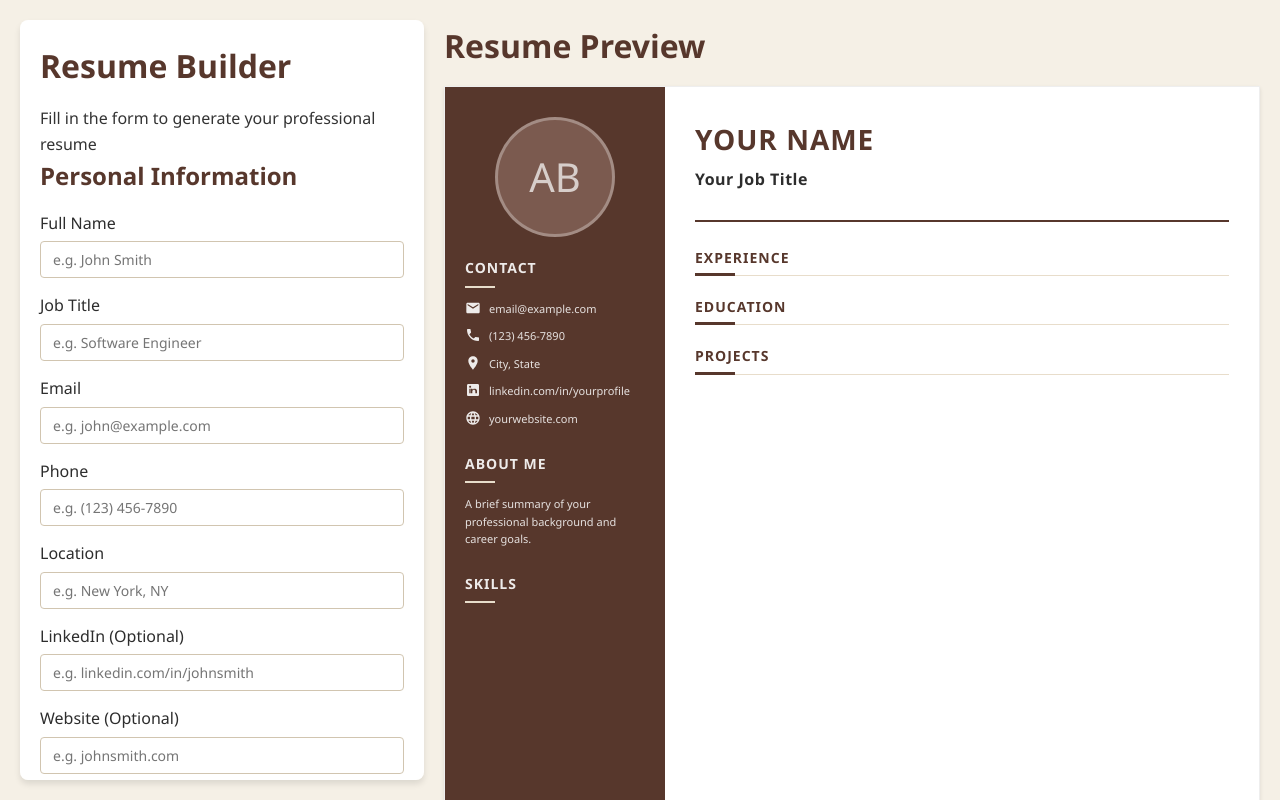
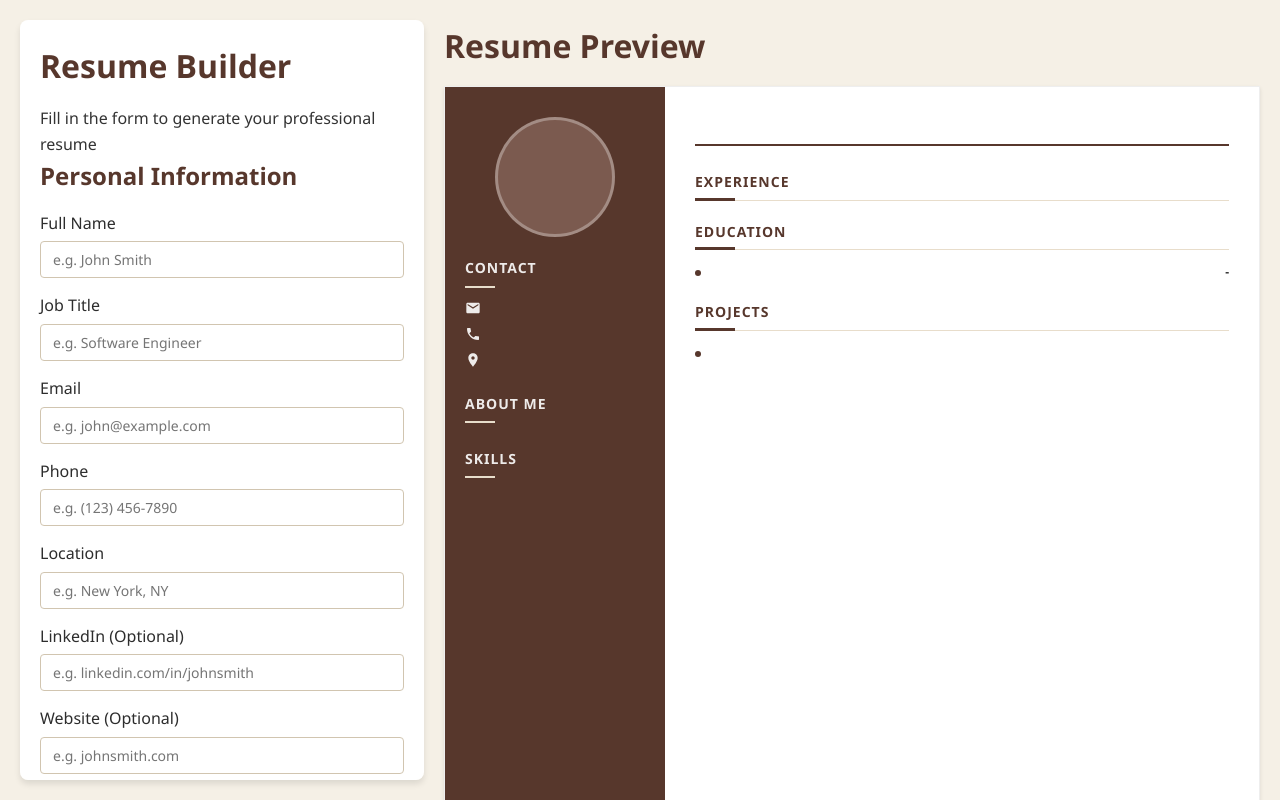
Before and after one commit to BDS-001/FormatMyCV, a React (Vite) app: page / in a window 1280 px wide. Shown: the top 800 px of the page. Built offline with nearby package versions, Linux system fonts and the light colour scheme.

Commit message:
update: preview uses resume data from provider

```diff
--- a/src/components/Preview/AboutMeSection.jsx
+++ b/src/components/Preview/AboutMeSection.jsx
@@ -1,9 +1,18 @@
+import { useMemo } from 'react';
+import useResume from '../../context/resumeContext';
+
 export default function AboutMeSection() {
+    const { resumeData } = useResume();
+
+    const summary = useMemo(() => {
+        return resumeData.personalInfo.summary || '';
+    }, [resumeData.personalInfo.summary]);
+
     return (
         <div className="sidebar-section">
             <div className="sidebar-section-title">About Me</div>
             <div className="sidebar-section-content" id="sidebarSummary">
-                A brief summary of your professional background and career goals.
+                {summary}
             </div>
         </div>
     );
--- a/src/components/Preview/ContactSection.jsx
+++ b/src/components/Preview/ContactSection.jsx
@@ -1,4 +1,27 @@
+import { useMemo } from 'react';
+import useResume from '../../context/resumeContext';
+
 export default function ContactSection() {
+    const { resumeData } = useResume();
+
+    const contactData = useMemo(() => {
+        return {
+            email: resumeData.personalInfo.email,
+            phone: resumeData.personalInfo.phone,
+            location: resumeData.personalInfo.location,
+            linkedin: resumeData.personalInfo.linkedin,
+            website: resumeData.personalInfo.website,
+            github: resumeData.personalInfo.github
+        };
+    }, [
+        resumeData.personalInfo.email,
+        resumeData.personalInfo.phone,
+        resumeData.personalInfo.location,
+        resumeData.personalInfo.linkedin,
+        resumeData.personalInfo.website,
+        resumeData.personalInfo.github
+    ]);
+
     return (
         <div className="sidebar-section">
             <div className="sidebar-section-title">Contact</div>
@@ -7,32 +30,44 @@ export default function ContactSection() {
                     <svg className="contact-icon" viewBox="0 0 24 24" fill="white">
                         <path d="M20 4H4C2.9 4 2 4.9 2 6V18C2 19.1 2.9 20 4 20H20C21.1 20 22 19.1 22 18V6C22 4.9 21.1 4 20 4ZM20 8L12 13L4 8V6L12 11L20 6V8Z"/>
                     </svg>
-                    <div id="sidebarEmail" className="contact-text">email@example.com</div>
+                    <div id="sidebarEmail" className="contact-text">{contactData.email}</div>
                 </div>
                 <div className="contact-item">
                     <svg className="contact-icon" viewBox="0 0 24 24" fill="white">
                         <path d="M20 15.5C18.8 15.5 17.5 15.3 16.4 14.9C16.1 14.8 15.7 14.9 15.5 15.1L13.2 17.4C10.4 15.9 8 13.6 6.6 10.8L8.9 8.5C9.1 8.3 9.2 7.9 9.1 7.6C8.7 6.5 8.5 5.2 8.5 4C8.5 3.4 8 3 7.5 3H4C3.4 3 3 3.4 3 4C3 13.4 10.6 21 20 21C20.6 21 21 20.6 21 20V16.5C21 15.9 20.6 15.5 20 15.5Z"/>
                     </svg>
-                    <div id="sidebarPhone" className="contact-text">(123) 456-7890</div>
+                    <div id="sidebarPhone" className="contact-text">{contactData.phone}</div>
                 </div>
                 <div className="contact-item">
                     <svg className="contact-icon" viewBox="0 0 24 24" fill="white">
                         <path d="M12 2C8.13 2 5 5.13 5 9C5 14.25 12 22 12 22C12 22 19 14.25 19 9C19 5.13 15.87 2 12 2ZM12 11.5C10.62 11.5 9.5 10.38 9.5 9C9.5 7.62 10.62 6.5 12 6.5C13.38 6.5 14.5 7.62 14.5 9C14.5 10.38 13.38 11.5 12 11.5Z"/>
                     </svg>
-                    <div id="sidebarLocation" className="contact-text">City, State</div>
+                    <div id="sidebarLocation" className="contact-text">{contactData.location}</div>
                 </div>
+                {contactData.linkedin && (
                     <div className="contact-item" id="linkedinContainer">
                         <svg className="contact-icon" viewBox="0 0 24 24" fill="white">
                             <path d="M19 3H5C3.9 3 3 3.9 3 5V19C3 20.1 3.9 21 5 21H19C20.1 21 21 20.1 21 19V5C21 3.9 20.1 3 19 3ZM9 17H6.5V10H9V17ZM7.7 8.7C6.9 8.7 6.2 8 6.2 7.2C6.2 6.4 6.9 5.7 7.7 5.7C8.6 5.7 9.2 6.4 9.2 7.2C9.2 8 8.6 8.7 7.7 8.7ZM18 17H15.5V13.9C15.5 10.7 11 10.9 11 13.9V17H8.5V10H11V11.2C12.4 9.4 18 9.2 18 13.4V17Z"/>
                         </svg>
-                    <div id="sidebarLinkedin" className="contact-text">linkedin.com/in/yourprofile</div>
+                        <div id="sidebarLinkedin" className="contact-text">{contactData.linkedin}</div>
                     </div>
+                )}
+                {contactData.website && (
                     <div className="contact-item" id="websiteContainer">
                         <svg className="contact-icon" viewBox="0 0 24 24" fill="white">
                             <path d="M11.99 2C6.47 2 2 6.48 2 12C2 17.52 6.47 22 11.99 22C17.52 22 22 17.52 22 12C22 6.48 17.52 2 11.99 2ZM18.92 8H15.97C15.65 6.75 15.19 5.55 14.59 4.44C16.43 5.07 17.96 6.35 18.92 8ZM12 4.04C12.83 5.24 13.48 6.57 13.91 8H10.09C10.52 6.57 11.17 5.24 12 4.04ZM4.26 14C4.1 13.36 4 12.69 4 12C4 11.31 4.1 10.64 4.26 10H7.64C7.56 10.66 7.5 11.32 7.5 12C7.5 12.68 7.56 13.34 7.64 14H4.26ZM5.08 16H8.03C8.35 17.25 8.81 18.45 9.41 19.56C7.57 18.93 6.04 17.66 5.08 16ZM8.03 8H5.08C6.04 6.34 7.57 5.07 9.41 4.44C8.81 5.55 8.35 6.75 8.03 8ZM12 19.96C11.17 18.76 10.52 17.43 10.09 16H13.91C13.48 17.43 12.83 18.76 12 19.96ZM14.34 14H9.66C9.57 13.34 9.5 12.68 9.5 12C9.5 11.32 9.57 10.65 9.66 10H14.34C14.43 10.65 14.5 11.32 14.5 12C14.5 12.68 14.43 13.34 14.34 14ZM14.59 19.56C15.19 18.45 15.65 17.25 15.97 16H18.92C17.96 17.65 16.43 18.93 14.59 19.56ZM16.36 14C16.44 13.34 16.5 12.68 16.5 12C16.5 11.32 16.44 10.66 16.36 10H19.74C19.9 10.64 20 11.31 20 12C20 12.69 19.9 13.36 19.74 14H16.36Z"/>
                         </svg>
-                    <div id="sidebarWebsite" className="contact-text">yourwebsite.com</div>
+                        <div id="sidebarWebsite" className="contact-text">{contactData.website}</div>
                     </div>
+                )}
+                {contactData.github && (
+                    <div className="contact-item" id="githubContainer">
+                        <svg className="contact-icon" viewBox="0 0 24 24" fill="white">
+                            <path d="M12 2C6.48 2 2 6.48 2 12C2 16.42 4.87 20.17 8.84 21.5C9.34 21.58 9.5 21.27 9.5 21C9.5 20.77 9.5 20.14 9.5 19.31C6.73 19.91 6.14 17.97 6.14 17.97C5.68 16.81 5.03 16.5 5.03 16.5C4.12 15.88 5.1 15.9 5.1 15.9C6.1 15.97 6.63 16.93 6.63 16.93C7.5 18.45 8.97 18 9.54 17.76C9.63 17.11 9.89 16.67 10.17 16.42C7.95 16.17 5.62 15.31 5.62 11.5C5.62 10.39 6 9.5 6.65 8.79C6.55 8.54 6.2 7.5 6.75 6.15C6.75 6.15 7.59 5.88 9.5 7.17C10.29 6.95 11.15 6.84 12 6.84C12.85 6.84 13.71 6.95 14.5 7.17C16.41 5.88 17.25 6.15 17.25 6.15C17.8 7.5 17.45 8.54 17.35 8.79C18 9.5 18.38 10.39 18.38 11.5C18.38 15.32 16.04 16.16 13.81 16.41C14.17 16.72 14.5 17.33 14.5 18.26C14.5 19.6 14.5 20.68 14.5 21C14.5 21.27 14.66 21.59 15.17 21.5C19.14 20.16 22 16.42 22 12C22 6.48 17.52 2 12 2Z"/>
+                        </svg>
+                        <div id="sidebarGithub" className="contact-text">{contactData.github}</div>
+                    </div>
+                )}
             </div>
         </div>
     );
--- a/src/components/Preview/EducationSection.jsx
+++ b/src/components/Preview/EducationSection.jsx
@@ -1,9 +1,29 @@
+import { useMemo } from 'react';
+import useResume from '../../context/resumeContext';
+
 export default function EducationSection() {
+    const { resumeData } = useResume();
+
+    const education = useMemo(() => {
+        return resumeData.education || [];
+    }, [resumeData.education]);
+
     return (
         <div className="resume-section">
             <div className="resume-section-title">EDUCATION</div>
             <div id="previewEducation">
-                {/* Education items will be added here */}
+                {education.map((edu, index) => (
+                    <div key={index} className="resume-item">
+                        <div className="resume-item-header">
+                            <div className="resume-item-title">{edu.school}</div>
+                            <div className="resume-item-date">{edu.startDate} - {edu.endDate}</div>
+                        </div>
+                        <div className="resume-item-subtitle">{edu.degree}</div>
+                        <div className="resume-item-location">{edu.location}</div>
+                        {edu.gpa && <div className="resume-item-detail">GPA: {edu.gpa}</div>}
+                        {edu.courses && <div className="resume-item-detail">Courses: {edu.courses}</div>}
+                    </div>
+                ))}
             </div>
         </div>
     );
--- a/src/components/Preview/ExperienceSection.jsx
+++ b/src/components/Preview/ExperienceSection.jsx
@@ -1,9 +1,30 @@
+import { useMemo } from 'react';
+import useResume from '../../context/resumeContext';
+
 export default function ExperienceSection() {
+    const { resumeData } = useResume();
+
+    const experience = useMemo(() => {
+        return resumeData.experience || [];
+    }, [resumeData.experience]);
+
     return (
         <div className="resume-section">
             <div className="resume-section-title">EXPERIENCE</div>
             <div id="previewExperience">
-                {/* Experience items will be added here */}
+                {experience.map((exp, index) => (
+                    <div key={index} className="resume-item">
+                        <div className="resume-item-header">
+                            <div className="resume-item-title">{exp.company}</div>
+                            <div className="resume-item-date">{exp.startDate} - {exp.endDate}</div>
+                        </div>
+                        <div className="resume-item-subtitle">{exp.position}</div>
+                        <div className="resume-item-location">{exp.location}</div>
+                        <div className="resume-item-description"
+                             dangerouslySetInnerHTML={{ __html: exp.responsibilities.replace(/\n/g, '<br/>') }}>
+                        </div>
+                    </div>
+                ))}
             </div>
         </div>
     );
--- a/src/components/Preview/PreviewContainer.jsx
+++ b/src/components/Preview/PreviewContainer.jsx
@@ -1,14 +1,41 @@
+import { useState, useEffect } from 'react';
 import '../../styles/PreviewContainer.css'
 import ResumeSidebar from './ResumeSidebar'
 import ResumeMain from './ResumeMain'
+import useResume from '../../context/resumeContext';
 
 export default function PreviewContainer() {
+    const { resumeData } = useResume();
+    const [showOverflowWarning, setShowOverflowWarning] = useState(false);
+
+    // Check for content overflow
+    useEffect(() => {
+        const checkOverflow = () => {
+            const resumePreview = document.getElementById('resumePreview');
+            if (resumePreview) {
+                // Check if content height exceeds A4 page height (approx. 1123px for 300dpi)
+                const isOverflowing = resumePreview.scrollHeight > 1123;
+                setShowOverflowWarning(isOverflowing);
+            }
+        };
+
+        // Run check after render and when resumeData changes
+        checkOverflow();
+        window.addEventListener('resize', checkOverflow);
+
+        return () => {
+            window.removeEventListener('resize', checkOverflow);
+        };
+    }, [resumeData]);
+
     return (
         <div className="preview-container">
             <h1>Resume Preview</h1>
-            <div className="overflow-warning" id="overflowWarning">
-                Warning: Your resume content may exceed one page. Consider shortening some sections.
-            </div>
+            {showOverflowWarning && (
+                <div className="overflow-warning" id="overflowWarning">
+                    Warning: Your resume content may exceed one page. Consider shortening some sections.
+                </div>
+            )}
             <div className="resume" id="resumePreview">
                 <ResumeSidebar />
                 <ResumeMain />
--- a/src/components/Preview/ProjectsSection.jsx
+++ b/src/components/Preview/ProjectsSection.jsx
@@ -1,9 +1,41 @@
+import { useMemo } from 'react';
+import useResume from '../../context/resumeContext';
+
 export default function ProjectsSection() {
+    const { resumeData } = useResume();
+
+    const projects = useMemo(() => {
+        return resumeData.projects || [];
+    }, [resumeData.projects]);
+
+    // Hide the section if there are no projects
+    if (projects.length === 0) {
+        return null;
+    }
+
     return (
         <div className="resume-section" id="projectsSection">
             <div className="resume-section-title">PROJECTS</div>
             <div id="previewProjects">
-                {/* Project items will be added here */}
+                {projects.map((project, index) => (
+                    <div key={index} className="resume-item">
+                        <div className="resume-item-header">
+                            <div className="resume-item-title">{project.title}</div>
+                            {project.link && (
+                                <div className="resume-item-link">
+                                    <a href={project.link.startsWith('http') ? project.link : `https://${project.link}`}
+                                       target="_blank"
+                                       rel="noopener noreferrer">
+                                        {project.link}
+                                    </a>
+                                </div>
+                            )}
+                        </div>
+                        <div className="resume-item-description"
+                             dangerouslySetInnerHTML={{ __html: project.description.replace(/\n/g, '<br/>') }}>
+                        </div>
+                    </div>
+                ))}
             </div>
         </div>
     );
--- a/src/components/Preview/ResumeHeader.jsx
+++ b/src/components/Preview/ResumeHeader.jsx
@@ -1,8 +1,20 @@
+import { useMemo } from 'react';
+import useResume from '../../context/resumeContext';
+
 export default function ResumeHeader() {
+    const { resumeData } = useResume();
+
+    const headerData = useMemo(() => {
+        return {
+            fullName: resumeData.personalInfo.fullName,
+            jobTitle: resumeData.personalInfo.jobTitle
+        };
+    }, [resumeData.personalInfo.fullName, resumeData.personalInfo.jobTitle]);
+
     return (
         <div className="resume-header">
-            <div className="resume-name" id="previewName">Your Name</div>
-            <div className="resume-title" id="previewTitle">Your Job Title</div>
+            <div className="resume-name" id="previewName">{headerData.fullName}</div>
+            <div className="resume-title" id="previewTitle">{headerData.jobTitle}</div>
         </div>
     );
 }
--- a/src/components/Preview/SidebarPhoto.jsx
+++ b/src/components/Preview/SidebarPhoto.jsx
@@ -1,7 +1,21 @@
+import { useMemo } from 'react';
+import useResume from '../../context/resumeContext';
+
 export default function SidebarPhoto() {
+    const { resumeData } = useResume();
+
+    const initials = useMemo(() => {
+        const name = resumeData.personalInfo.fullName || '';
+        const nameParts = name.split(' ');
+        if (nameParts.length >= 2) {
+            return `${nameParts[0][0]}${nameParts[nameParts.length - 1][0]}`;
+        }
+        return name.substring(0, 2).toUpperCase();
+    }, [resumeData.personalInfo.fullName]);
+
     return (
         <div className="sidebar-photo">
-            <div className="sidebar-photo-placeholder">AB</div>
+            <div className="sidebar-photo-placeholder">{initials}</div>
         </div>
     );
 }
--- a/src/components/Preview/SkillsSection.jsx
+++ b/src/components/Preview/SkillsSection.jsx
@@ -1,10 +1,26 @@
+import { useMemo } from 'react';
+import useResume from '../../context/resumeContext';
+
 export default function SkillsSection() {
+    const { resumeData } = useResume();
+
+    const skills = useMemo(() => {
+        return resumeData.skills || [];
+    }, [resumeData.skills]);
+
     return (
         <div className="sidebar-section">
             <div className="sidebar-section-title">Skills</div>
             <div className="sidebar-section-content">
                 <div className="skills-container" id="sidebarSkills">
-                    {/* Skills with bars will be added here */}
+                    {skills.map((skill, index) => (
+                        <div key={index} className="skill-item">
+                            <div className="skill-name">{skill}</div>
+                            <div className="skill-bar">
+                                <div className="skill-level" style={{ width: '80%' }}></div>
+                            </div>
+                        </div>
+                    ))}
                 </div>
             </div>
         </div>
```
Lines whose indentation alone changed are shown as unchanged.
